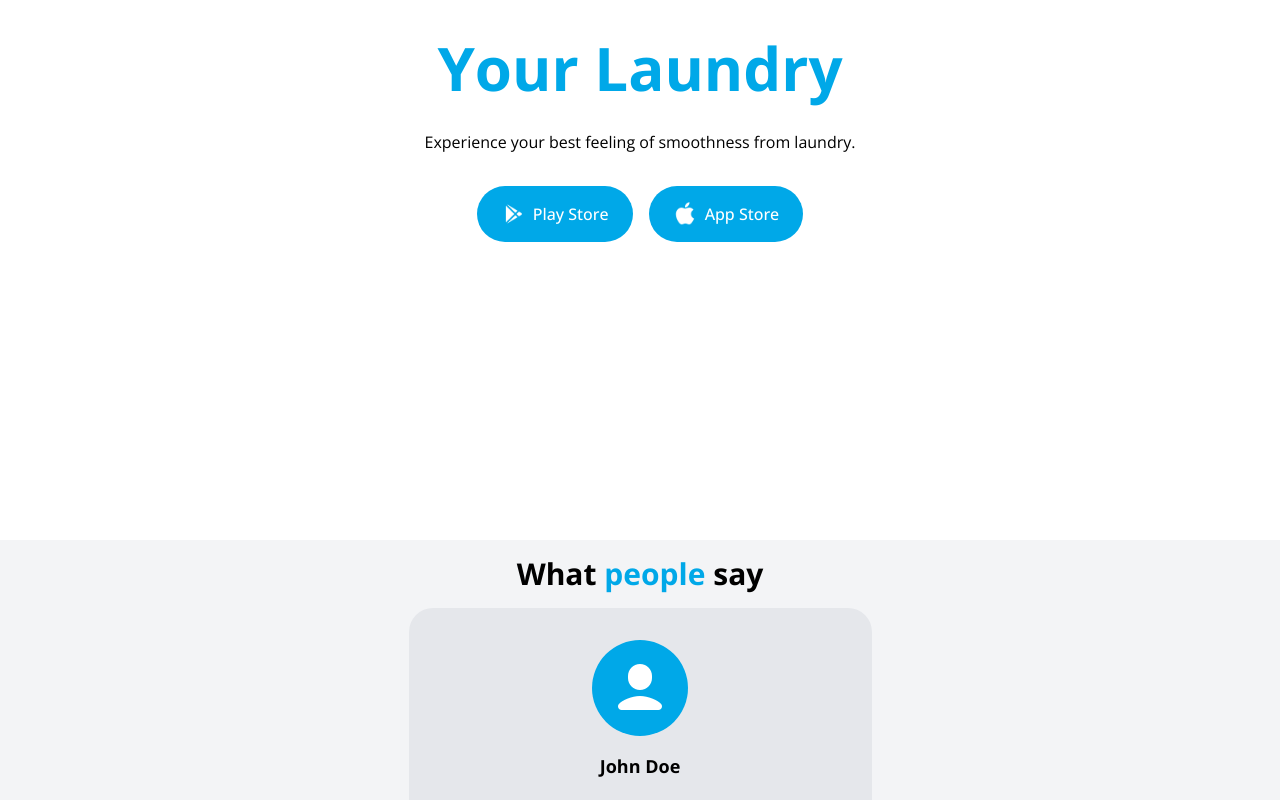
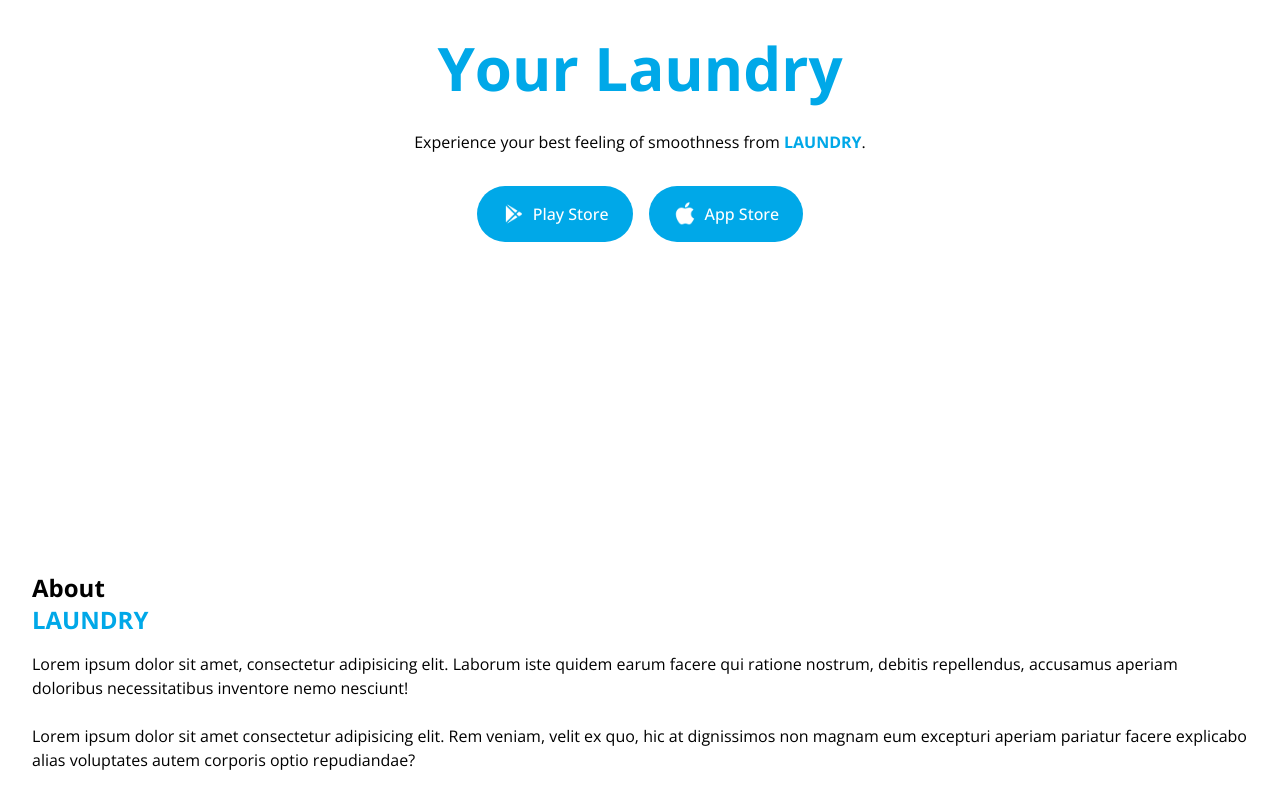
Before and after one commit to rijalislamir/portfolio-laundry, a Vue app: page / in a window 1280 px wide. Shown: the part 260-1060 px from the top of the page. Built offline with nearby package versions, Linux system fonts and the light colour scheme.

Commit message:
add about component

```diff
--- a/index.html
+++ b/index.html
@@ -3,7 +3,7 @@
   <head>
     <meta charset="UTF-8" />
     <meta name="viewport" content="width=device-width, initial-scale=1.0" />
-    <title>Landing Page 1</title>
+    <title>Laundry - Feel smoothness on your clothes</title>
   </head>
   <body>
     <div id="app"></div>
--- a/src/App.vue
+++ b/src/App.vue
@@ -1,6 +1,7 @@
 <script setup lang="ts">
 import Navbar from "./components/Navbar.vue";
 import Hero from "./components/Hero.vue";
+import About from "./components/About.vue";
 import Testimony from "./components/Testimony.vue";
 import FooterCopyright from "./components/FooterCopyright.vue";
 </script>
@@ -8,6 +9,7 @@ import FooterCopyright from "./components/FooterCopyright.vue";
 <template>
   <Navbar />
   <Hero />
+  <About />
   <Testimony />
   <FooterCopyright />
 </template>
--- /dev/null
+++ b/src/components/About.vue
@@ -0,0 +1,20 @@
+<template>
+  <section class="p-8">
+    <h1 class="text-2xl font-bold">
+      About
+      <br />
+      <span class="text-blue-main"> LAUNDRY </span>
+    </h1>
+
+    <p class="font-thin mt-4">
+      Lorem ipsum dolor sit amet, consectetur adipisicing elit. Laborum iste
+      quidem earum facere qui ratione nostrum, debitis repellendus, accusamus
+      aperiam doloribus necessitatibus inventore nemo nesciunt!
+      <br />
+      <br />
+      Lorem ipsum dolor sit amet consectetur adipisicing elit. Rem veniam, velit
+      ex quo, hic at dignissimos non magnam eum excepturi aperiam pariatur
+      facere explicabo alias voluptates autem corporis optio repudiandae?
+    </p>
+  </section>
+</template>
--- a/src/components/Hero.vue
+++ b/src/components/Hero.vue
@@ -5,7 +5,8 @@
         Your Laundry
       </h1>
       <p class="my-8 text-center px-6">
-        Experience your best feeling of smoothness from laundry.
+        Experience your best feeling of smoothness from
+        <span class="font-bold text-blue-main">LAUNDRY</span>.
       </p>
 
       <div class="flex flex-col gap-4 sm:flex-row">
--- a/src/components/Testimony.vue
+++ b/src/components/Testimony.vue
@@ -1,6 +1,6 @@
 <template>
-  <section class="bg-gray-100 py-4">
-    <h1 class="text-center text-3xl font-bold px-6">
+  <section class="bg-gray-100 py-8">
+    <h1 class="text-center text-2xl font-bold px-6">
       What <span class="text-blue-main">people</span> say
     </h1>
 
@@ -13,7 +13,7 @@
       >
         <SwiperSlide v-for="person in data" class="flex justify-center">
           <div
-            class="text-center p-8 m-4 max-w-[463px] bg-gray-200 rounded-3xl h-full"
+            class="text-center p-6 mx-8 my-4 max-w-[463px] bg-gray-200 rounded-3xl h-full"
           >
             <div
               class="bg-blue-main w-24 h-24 rounded-full m-auto flex items-center justify-center"
```
